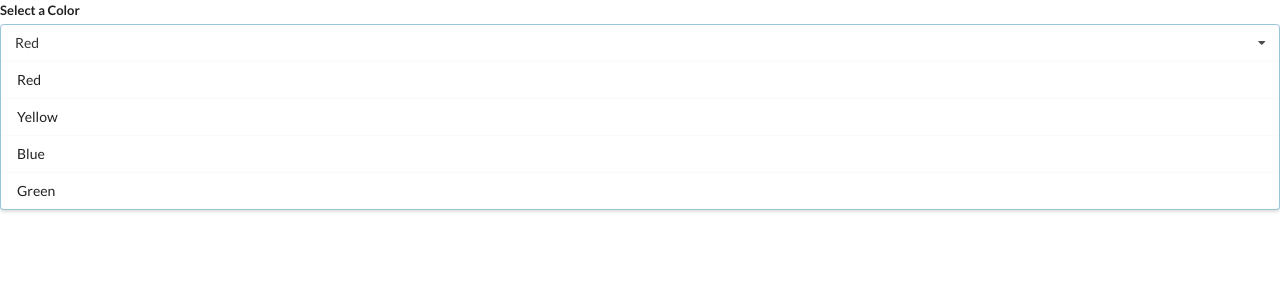
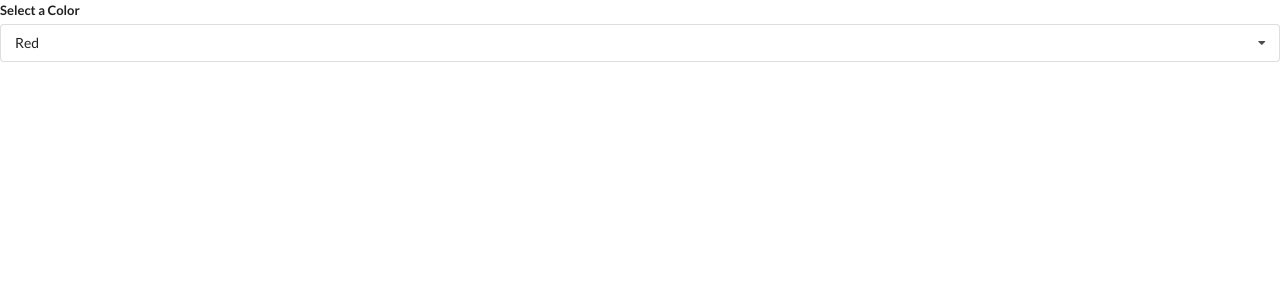
Before and after one commit to CaseyPitman/widgets, a React (Create React App) app: page / in a window 1280 px wide. Shown: the top 300 px of the page. Built offline with nearby package versions, Linux system fonts and the light colour scheme.

Commit message:
Added dropdown toggle and styles.

```diff
--- a/src/components/Dropdown.js
+++ b/src/components/Dropdown.js
@@ -1,7 +1,14 @@
-import React from "react";
+import React, { useState } from "react";
 
 const Dropdown = ({ options, selected, onSelectedChange }) => {
+  const [open, setOpen] = useState(false);
+
   const renderedOptions = options.map(option => {
+    //This option is already selected.
+    if (option.value === selected.value) {
+      return null;
+    }
+
     return (
       <div
         key={option.value}
@@ -16,10 +23,14 @@
     <div className='ui form'>
       <div className='field'>
         <label className='label'>Select a Color</label>
-        <div className='ui selection dropdown visible active'>
+        <div
+          onClick={() => setOpen(!open)}
+          className={`ui selection dropdown ${open ? `visible active` : ``}`}>
           <i className='dropdown icon'></i>
           <div class='text'>{selected.label}</div>
-          <div className='menu visible transition'>{renderedOptions}</div>
+          <div className={`menu ${open ? `visible transition` : ``} `}>
+            {renderedOptions}
+          </div>
         </div>
       </div>
     </div>
```
